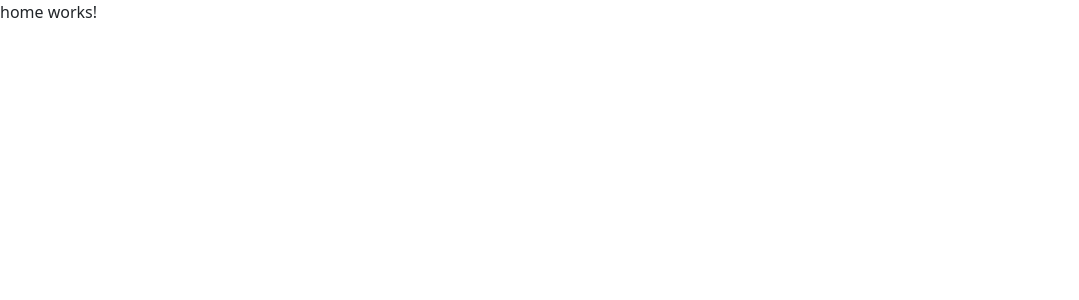
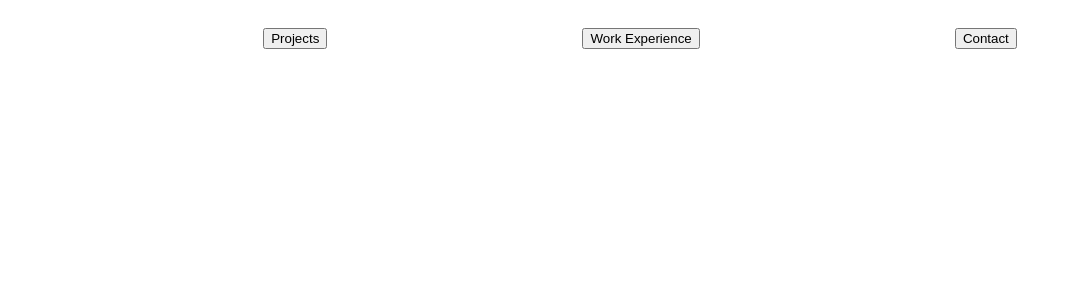
Before and after one commit to knguyen3632/kevin-nguyen-website, an Angular app: page / in a window 1280 px wide. Shown: the top 300 px of the page, without its empty margins (0-1079 px from the left). Built offline with nearby package versions, Linux system fonts and the light colour scheme.

Commit message:
Removed ngx-bootstrap

```diff
--- a/angular.json
+++ b/angular.json
@@ -25,8 +25,6 @@
               "src/assets"
             ],
             "styles": [
-              "./node_modules/ngx-bootstrap/datepicker/bs-datepicker.css",
-              "./node_modules/bootstrap/dist/css/bootstrap.min.css",
               "src/styles.css"
             ],
             "scripts": []
--- a/package.json
+++ b/package.json
@@ -18,8 +18,6 @@
     "@angular/platform-browser": "^16.2.0",
     "@angular/platform-browser-dynamic": "^16.2.0",
     "@angular/router": "^16.2.0",
-    "bootstrap": "^5.2.3",
-    "ngx-bootstrap": "^11.0.2",
     "rxjs": "~7.8.0",
     "tslib": "^2.3.0",
     "zone.js": "~0.13.0"
--- a/src/app/app-routing.module.ts
+++ b/src/app/app-routing.module.ts
@@ -1,7 +1,17 @@
 import { NgModule } from '@angular/core';
 import { RouterModule, Routes } from '@angular/router';
 
-const routes: Routes = [];
+import { HomeComponent } from './home/home.component';
+import { ProjectsComponent } from './projects/projects.component';
+import { WorkExperienceComponent } from './work-experience/work-experience.component';
+import { ContactComponent } from './contact/contact.component';
+
+const routes: Routes = [
+  { path: 'home', component: HomeComponent },
+  { path: 'projects', component: ProjectsComponent },
+  { path: 'work-experience', component: WorkExperienceComponent },
+  { path: 'contact', component: ContactComponent },
+];
 
 @NgModule({
   imports: [RouterModule.forRoot(routes)],
--- a/src/app/app.component.html
+++ b/src/app/app.component.html
@@ -1 +1 @@
-<app-home />
+<app-navigation />
--- a/src/app/app.component.ts
+++ b/src/app/app.component.ts
@@ -6,5 +6,5 @@ import { Component } from '@angular/core';
   styleUrls: ['./app.component.css']
 })
 export class AppComponent {
-  title = 'kevin-nguyen-website';
+
 }
--- /dev/null
+++ b/src/app/navigation/navigation.component.css
@@ -0,0 +1,7 @@
+.center-nav {
+    display: flex;
+    flex-flow: center;
+    justify-content: space-evenly;
+    padding-top: 20px;
+    font-size: large;
+}
--- /dev/null
+++ b/src/app/navigation/navigation.component.html
@@ -0,0 +1,7 @@
+<div class="center-nav">
+    <button routerLink="projects" class="btn btn-primary">Projects</button>
+    <button routerLink="work-experience" class="btn btn-primary">Work Experience</button>
+    <button routerLink="contact" class="btn btn-primary">Contact</button>
+</div>
+
+<router-outlet></router-outlet>
--- a/src/index.html
+++ b/src/index.html
@@ -1,5 +1,6 @@
 <!doctype html>
 <html lang="en">
+
 <head>
   <meta charset="utf-8">
   <title>KevinNguyenWebsite</title>
@@ -7,7 +8,9 @@
   <meta name="viewport" content="width=device-width, initial-scale=1">
   <link rel="icon" type="image/x-icon" href="favicon.ico">
 </head>
+
 <body>
   <app-root></app-root>
 </body>
+
 </html>
```
Also changed, not shown: src/app/app.module.ts (+5 -3 lines), src/app/navigation/navigation.component.ts (added, +10 -0 lines).
